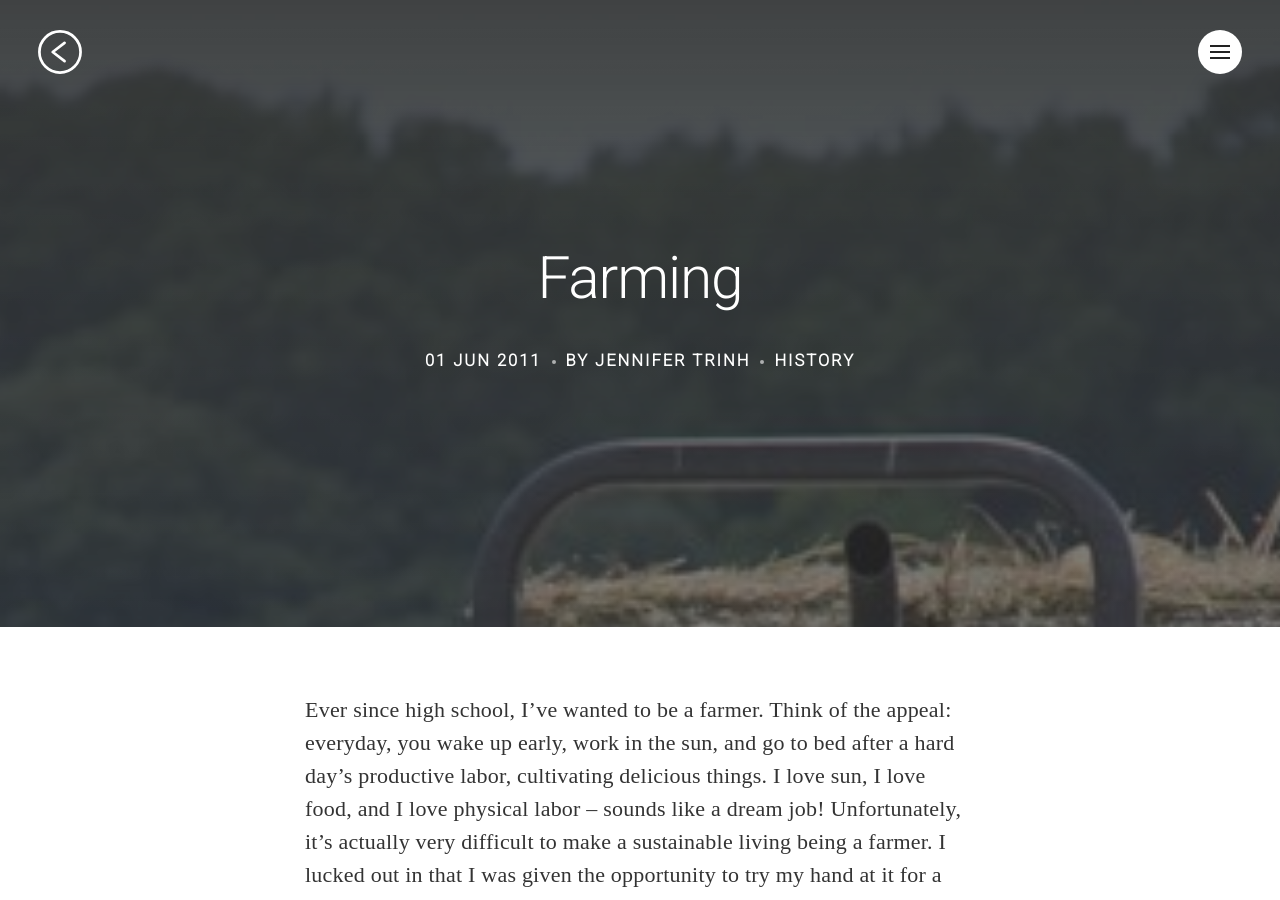
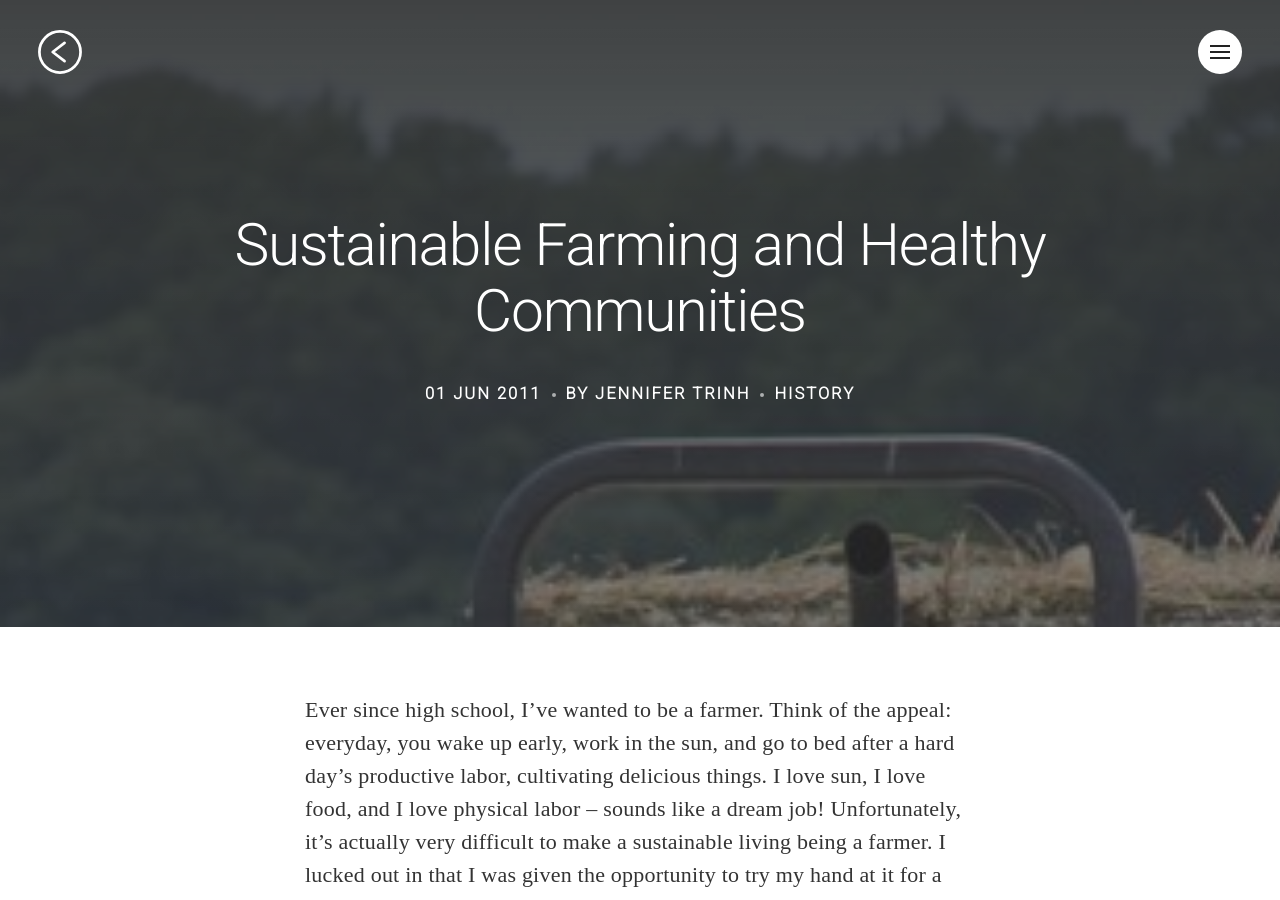
Before and after one commit to jennifertrinh/jennifertrinh.github.io, a Jekyll site: the page built from _posts/2011-06-01-farming.markdown, in a window 1280 px wide and 900 px high. Built offline with Jekyll 4.4.1, drawn with Linux system fonts in a browser that asks for light colours; nearby versions of some CDN libraries; some web fonts are replaced; comment, search, counter and statistics services are not loaded.

Commit message:
update titles

```diff
--- a/_posts/2007-06-01-cambodia.markdown
+++ b/_posts/2007-06-01-cambodia.markdown
@@ -1,6 +1,6 @@
 ---
 layout: post
-title:  "History, homes, and hope in Cambodia"
+title:  "History, Homes, and Hope in Cambodia"
 date:   2007-06-01 01:00:00
 excerpt: "My parents were born in Cambodia, just in time to live through some of the worst years of Cambodian history."
 categories: outreach
--- a/_posts/2011-06-01-farming.markdown
+++ b/_posts/2011-06-01-farming.markdown
@@ -1,6 +1,6 @@
 ---
 layout: post
-title:  "Farming"
+title:  "Sustainable Farming and Healthy Communities"
 date:   2011-06-01 01:00:00
 excerpt: "The summer between undergrad and grad school, I decided to take some time away from physics and get my hands dirty."
 categories: history
```
